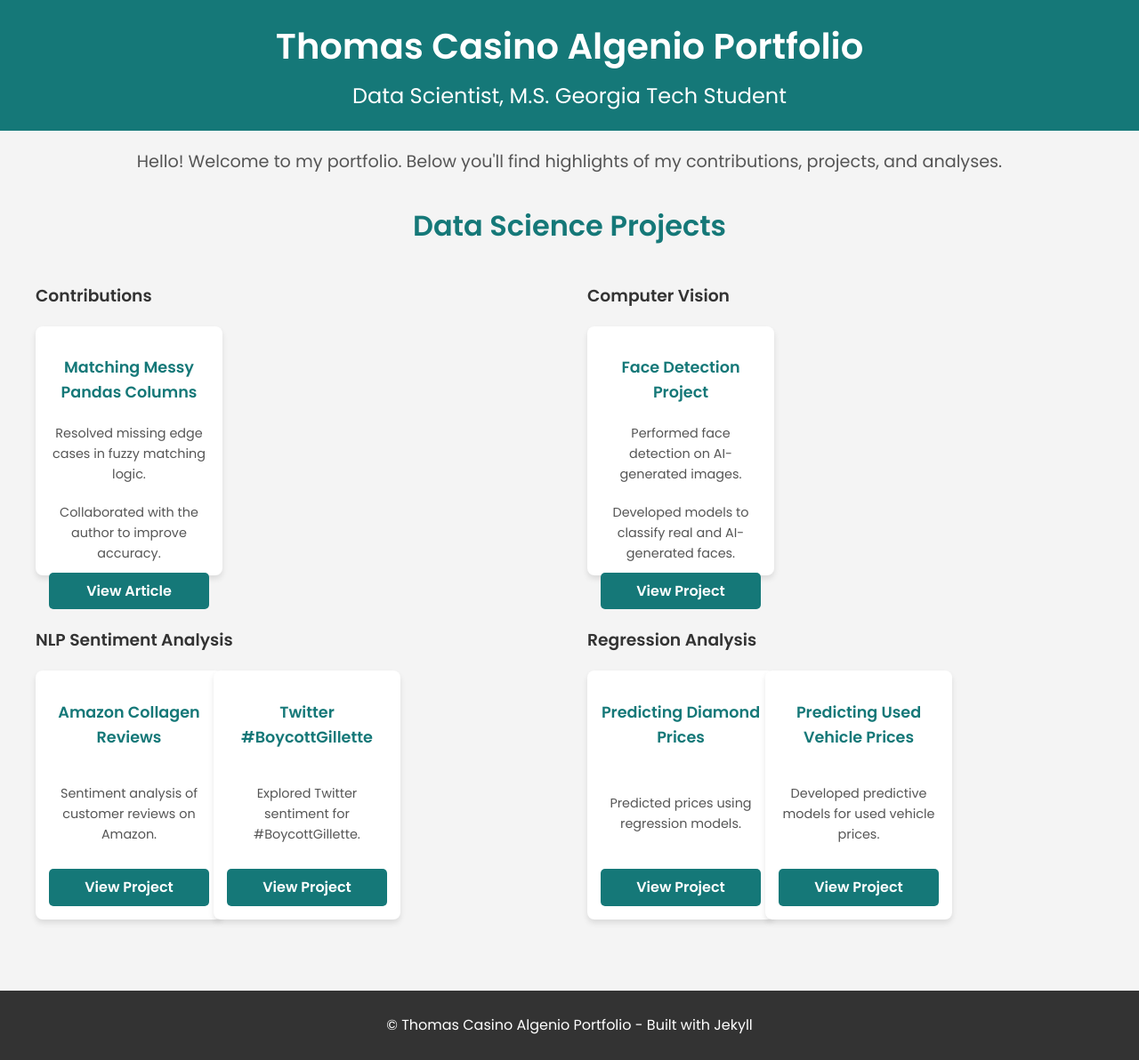
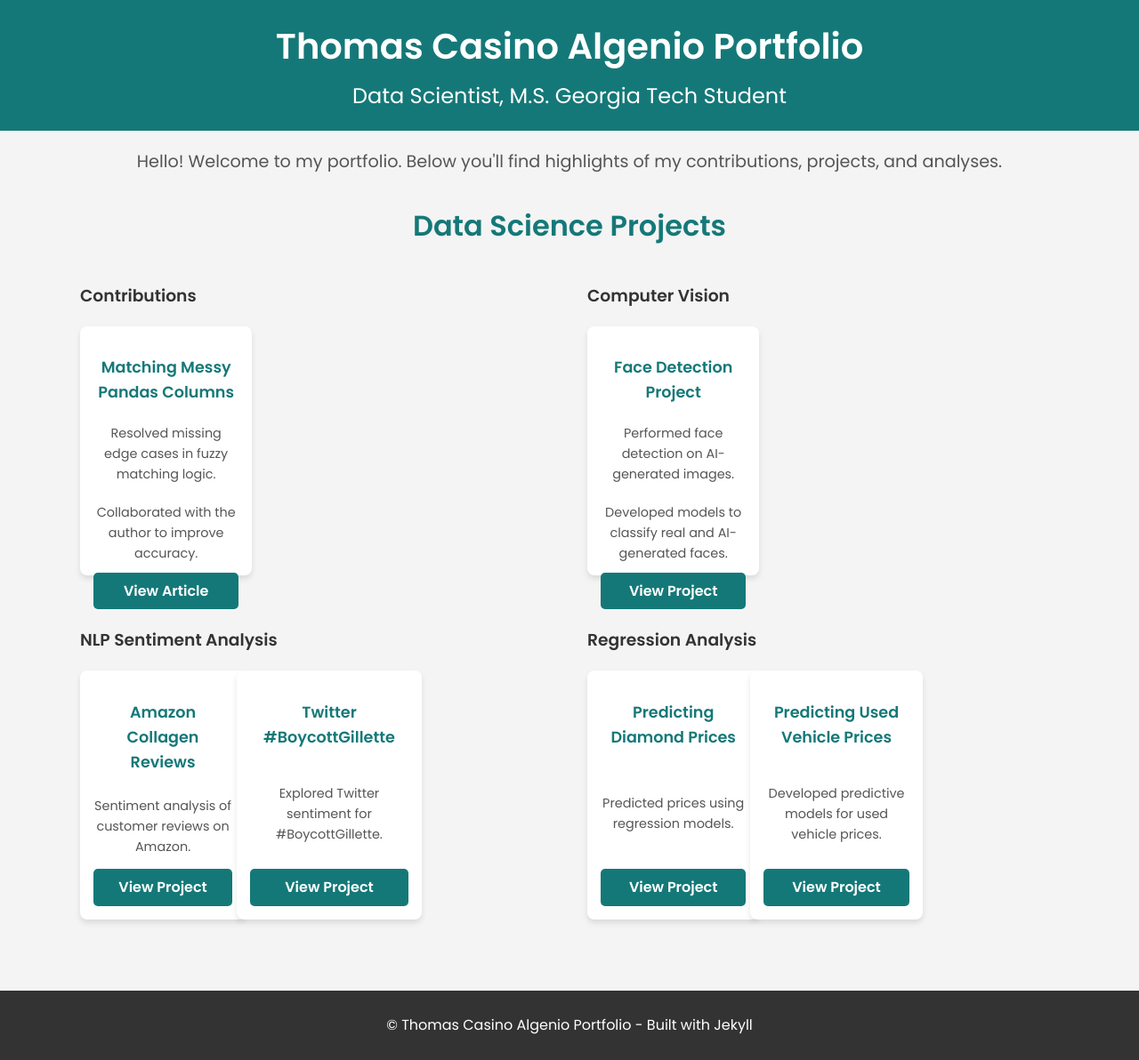
Before and after one commit to thomasalgenio/Thomas_Portfolio, a Jekyll site: the page built from README.md, in a window 1280 px wide. Shown: the whole page at 89% size. Built offline with Jekyll 4.4.1, drawn with Linux system fonts in a browser that asks for light colours; our own code applies the rules of GitHub Pages for plain Markdown files.

Commit message:
Update default.html

```diff
--- a/_layouts/default.html
+++ b/_layouts/default.html
@@ -34,7 +34,7 @@
       }
 
       main {
-        max-width: 1200px;
+        max-width: 1100px;
         margin: 0 auto;
         padding: 20px;
       }
@@ -50,7 +50,7 @@
         text-align: center;
       }
 
-      .grid-2-columns {
+      .grid-subcategories {
         display: grid;
         grid-template-columns: 1fr 1fr;
         gap: 40px;
@@ -61,7 +61,7 @@
         display: grid;
         gap: 20px;
         grid-template-columns: repeat(3, 1fr);
-        justify-items: start;
+        justify-items: stretch;
       }
 
       .project-card {
@@ -130,7 +130,7 @@
       }
 
       @media (max-width: 768px) {
-        .grid-2-columns {
+        .grid-subcategories {
           grid-template-columns: 1fr;
         }
         .projects {
@@ -154,7 +154,7 @@
       <!-- Data Science Projects -->
       <section>
         <h2>Data Science Projects</h2>
-        <div class="grid-2-columns">
+        <div class="grid-subcategories">
           <!-- Contributions -->
           <div>
             <h3>Contributions</h3>
```
